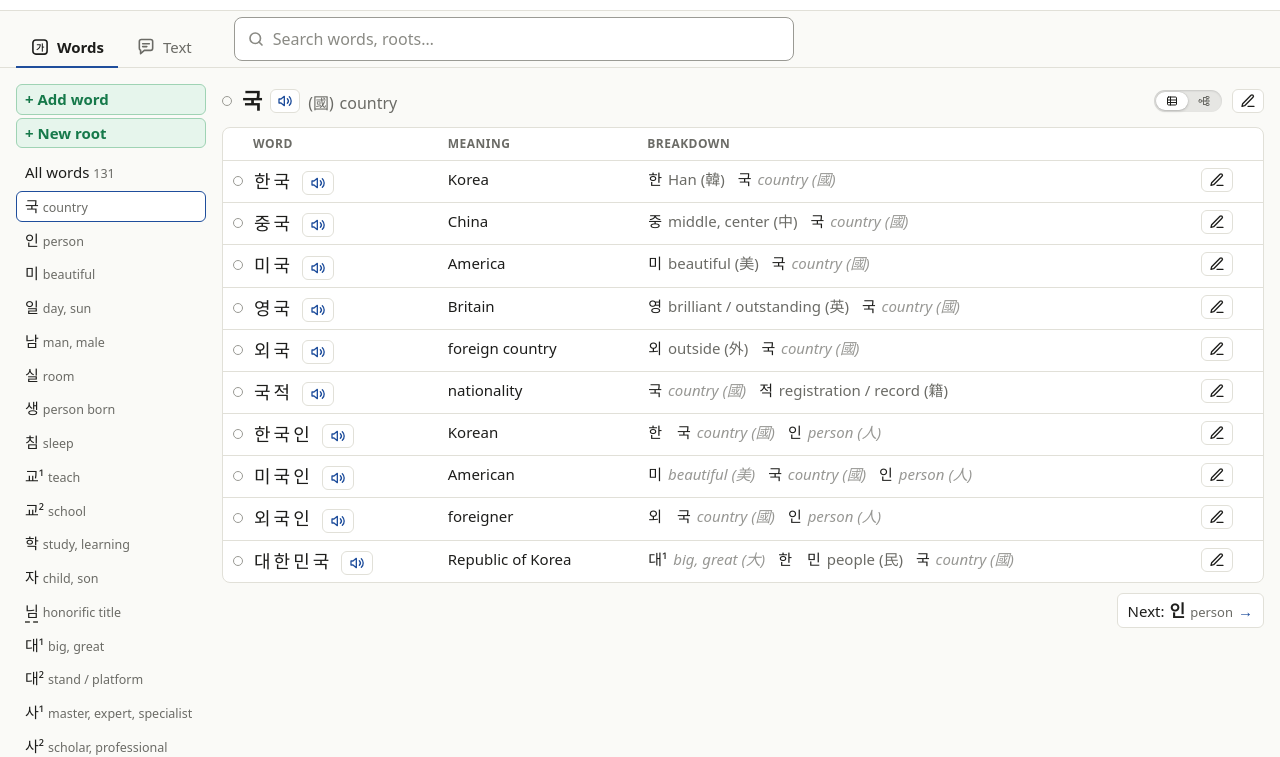
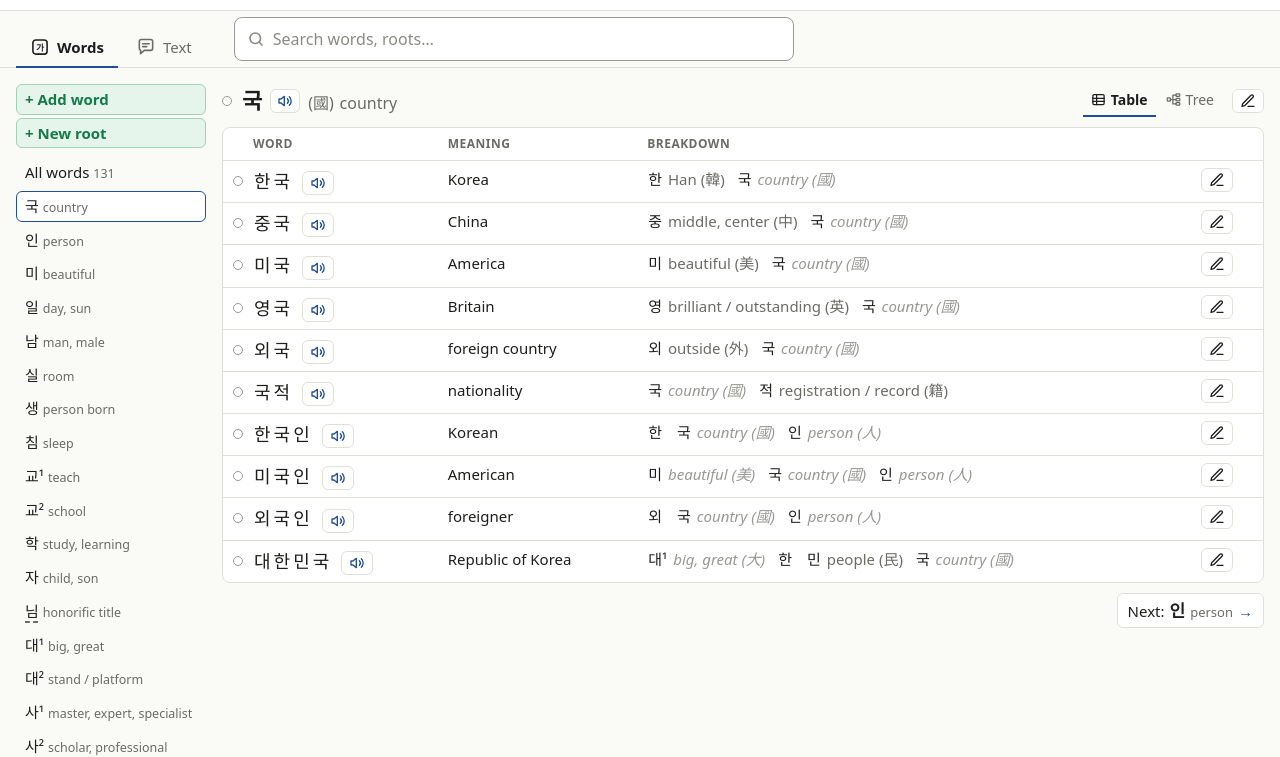
Before and after one commit to shtarbanov/KoreanRootsApp, a plain HTML site: page index.html in a window 1280 px wide. Shown: the part 44-801 px from the top of the page. Drawn offline with Linux system fonts and the light colour scheme.

Commit message:
view switching tabs

```diff
--- a/index.html
+++ b/index.html
@@ -126,6 +126,7 @@ body.dragging,body.dragging *{cursor:grabbing!important}
 @media (max-width:700px){.vbar button{width:36px;padding:4px 0}.vbar svg{width:13px;height:13px}.top>h2{flex:1 1 0;min-width:0}}
 .vbar button.on{color:var(--fg)}
 .vbar button:not(.on):hover{color:var(--fg)}
+.vbar{background:none;box-shadow:none;padding:0;border-radius:0;gap:2px;align-self:stretch;align-items:flex-end}.vbar::before{display:none}.vbar button,.vbar button[data-view]{width:auto;display:inline-flex;align-items:center;gap:5px;padding:5px 8px;border-radius:0;font-size:14px;border-bottom:2px solid transparent}.vbar button.on{color:var(--fg);font-weight:600;border-bottom-color:var(--acc)}.vbar svg{width:15px;height:15px}
 .tbar{display:flex;justify-content:space-between;align-items:center;gap:10px;margin:-4px 0 6px}
 .zlvl{flex:none;min-height:0;padding:5px 7px;border-radius:8px;display:inline-flex;align-items:center;justify-content:center;color:var(--fg)}
 @media (max-width:700px){.mtog{font-size:14px}}
@@ -407,7 +408,7 @@ document.addEventListener('change',e=>{const t=e.target;if(t.id==='ms'){mf.s=t.v
 // Table or tree view for a root's words; remembered per device. The switch sits in the title row, before the speaker
 const VICO={table:'<svg width="18" height="18" viewBox="0 0 24 24" fill="none" stroke="currentColor" stroke-width="2" stroke-linecap="round" stroke-linejoin="round" aria-hidden="true"><rect x="3" y="4" width="18" height="16" rx="2"/><path d="M3 10h18M3 15h18M9 4v16"/></svg>',
   tree:'<svg width="18" height="18" viewBox="0 0 24 24" fill="none" stroke="currentColor" stroke-width="2" stroke-linecap="round" stroke-linejoin="round" aria-hidden="true"><rect x="2" y="9.5" width="5" height="5" rx="1"/><rect x="16" y="3" width="6" height="4" rx="1"/><rect x="16" y="10" width="6" height="4" rx="1"/><rect x="16" y="17" width="6" height="4" rx="1"/><path d="M7 12h4M11 5v14M11 5h5M11 12h5M11 19h5"/></svg>'};
-const vbarHtml=()=>`<div class="vbar${view==='tree'?' tv':''}" role="group" aria-label="View">${[['table','Table view'],['tree','Tree view']].map(([k,n])=>`<button type="button" data-view="${k}" aria-pressed="${view===k}" class="${view===k?'on':''}" title="${n}" aria-label="${n}">${VICO[k]}</button>`).join('')}</div>`;
+const vbarHtml=()=>`<div class="vbar${view==='tree'?' tv':''}" role="group" aria-label="View">${[['table','Table view'],['tree','Tree view']].map(([k,n])=>`<button type="button" data-view="${k}" aria-pressed="${view===k}" class="${view===k?'on':''}" title="${n}" aria-label="${n}">${VICO[k]}<span>${n.split(' ')[0]}</span></button>`).join('')}</div>`;
 let view='table';try{if(localStorage.getItem('kr_view')==='tree')view='tree'}catch(e){}
 document.addEventListener('click',e=>{const b=e.target.closest('.vbar button[data-view]');if(!b||b.dataset.view===view)return;view=b.dataset.view;try{localStorage.setItem('kr_view',view)}catch(e){}
   // Slide the thumb across, then swap the content
--- a/sw.js
+++ b/sw.js
@@ -1,5 +1,5 @@
 // Bump CACHE when you update the app so installed copies refresh.
-const CACHE = 'koreanroots-v146';
+const CACHE = 'koreanroots-v147';
 const ASSETS = ['./', './index.html', './manifest.webmanifest',
   './icons/icon-192.png', './icons/icon-512.png',
   './icons/icon-maskable-512.png', './icons/apple-touch-icon.png',
```
